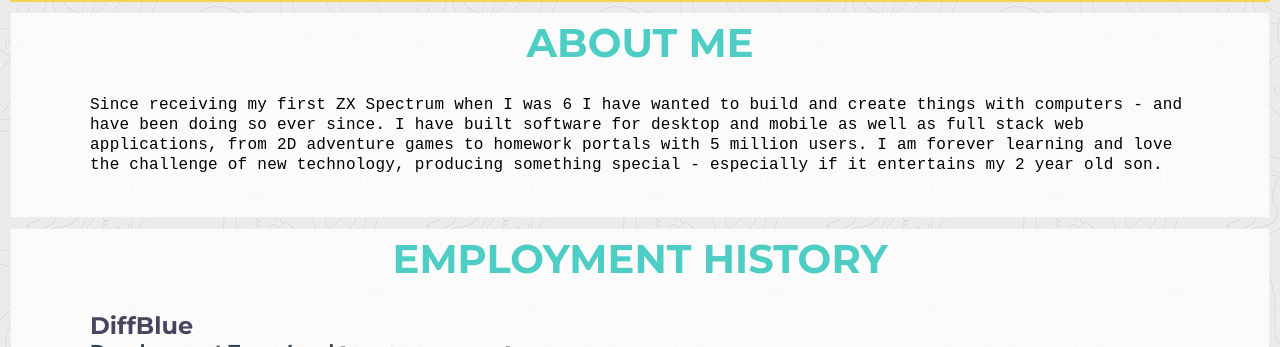
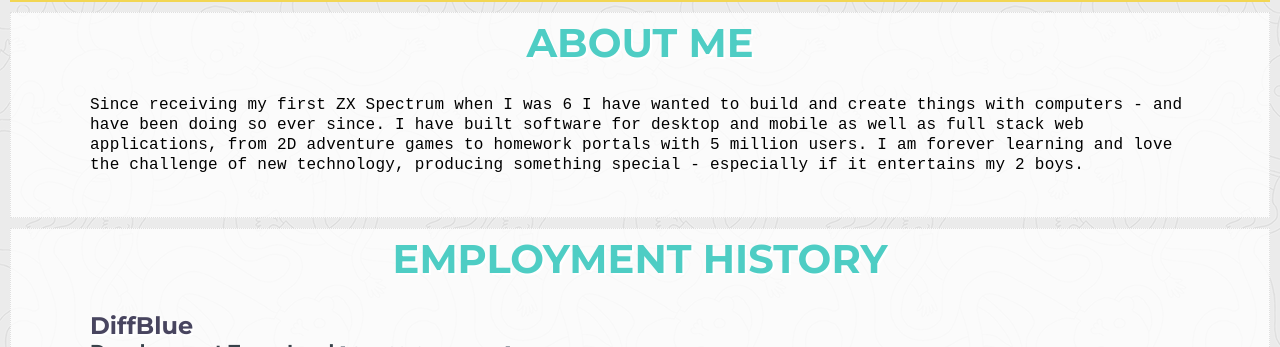
Before and after one commit to sudo-jaa/cv, a Jekyll site: the page built from index.html, in a window 1280 px wide and 900 px high. Shown: the part 197-544 px from the top of the window. Built offline with Jekyll 4.4.1, drawn with Linux system fonts in a browser that asks for light colours; some web fonts are replaced.

Commit message:
Update index.html

```diff
--- a/index.html
+++ b/index.html
@@ -6,7 +6,7 @@ layout: default
   <h1>About Me</h1>
   <div class="post">
     <p>
-      Since receiving my first ZX Spectrum when I was 6 I have wanted to build and create things with computers - and have been doing so ever since. I have built software for desktop and mobile as well as full stack web applications, from 2D adventure games to homework portals with 5 million users. I am forever learning and love the challenge of new technology, producing something special - especially if it entertains my 2 year old son.
+      Since receiving my first ZX Spectrum when I was 6 I have wanted to build and create things with computers - and have been doing so ever since. I have built software for desktop and mobile as well as full stack web applications, from 2D adventure games to homework portals with 5 million users. I am forever learning and love the challenge of new technology, producing something special - especially if it entertains my 2 boys.
     </p>
   </div>
 </div>
```
